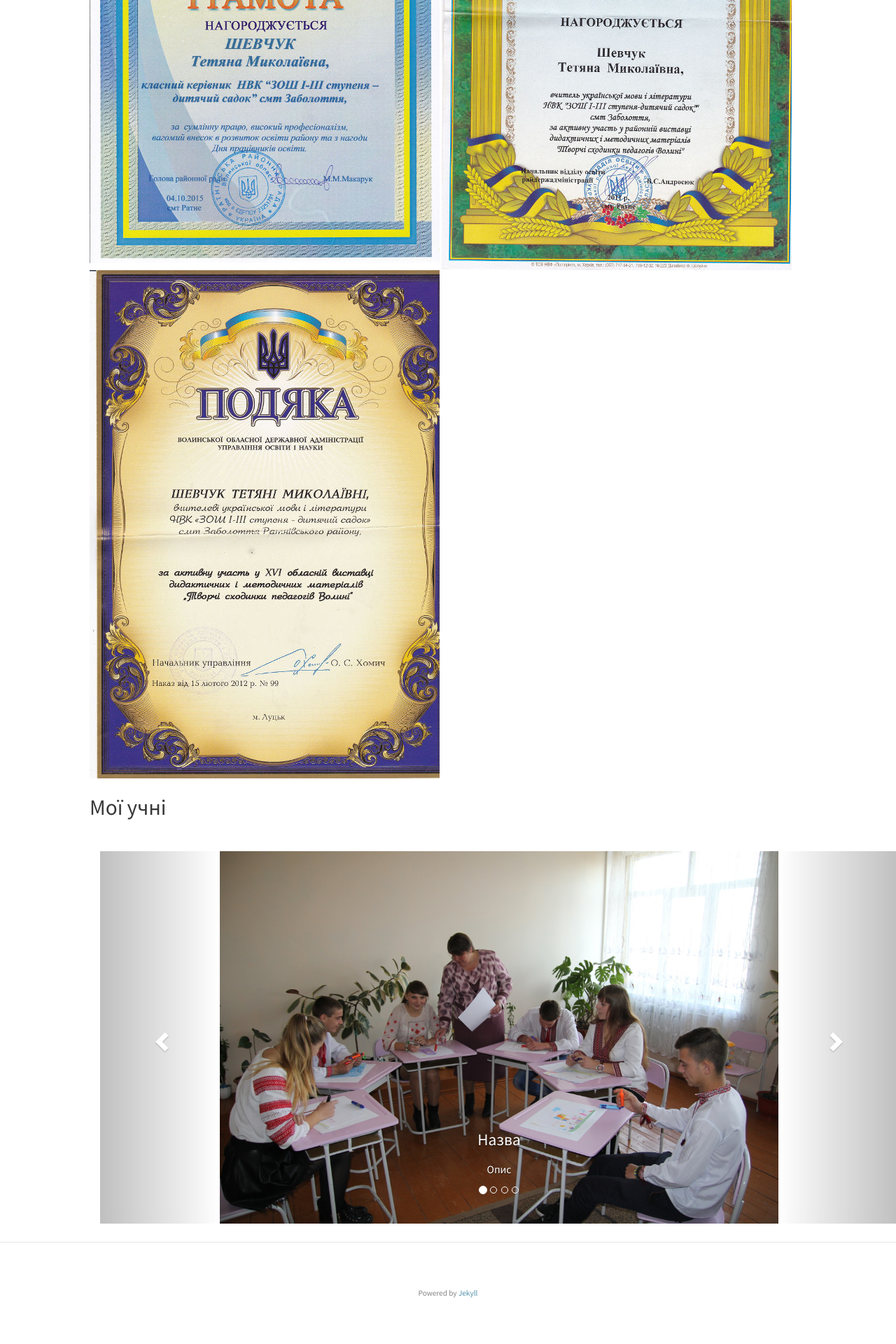
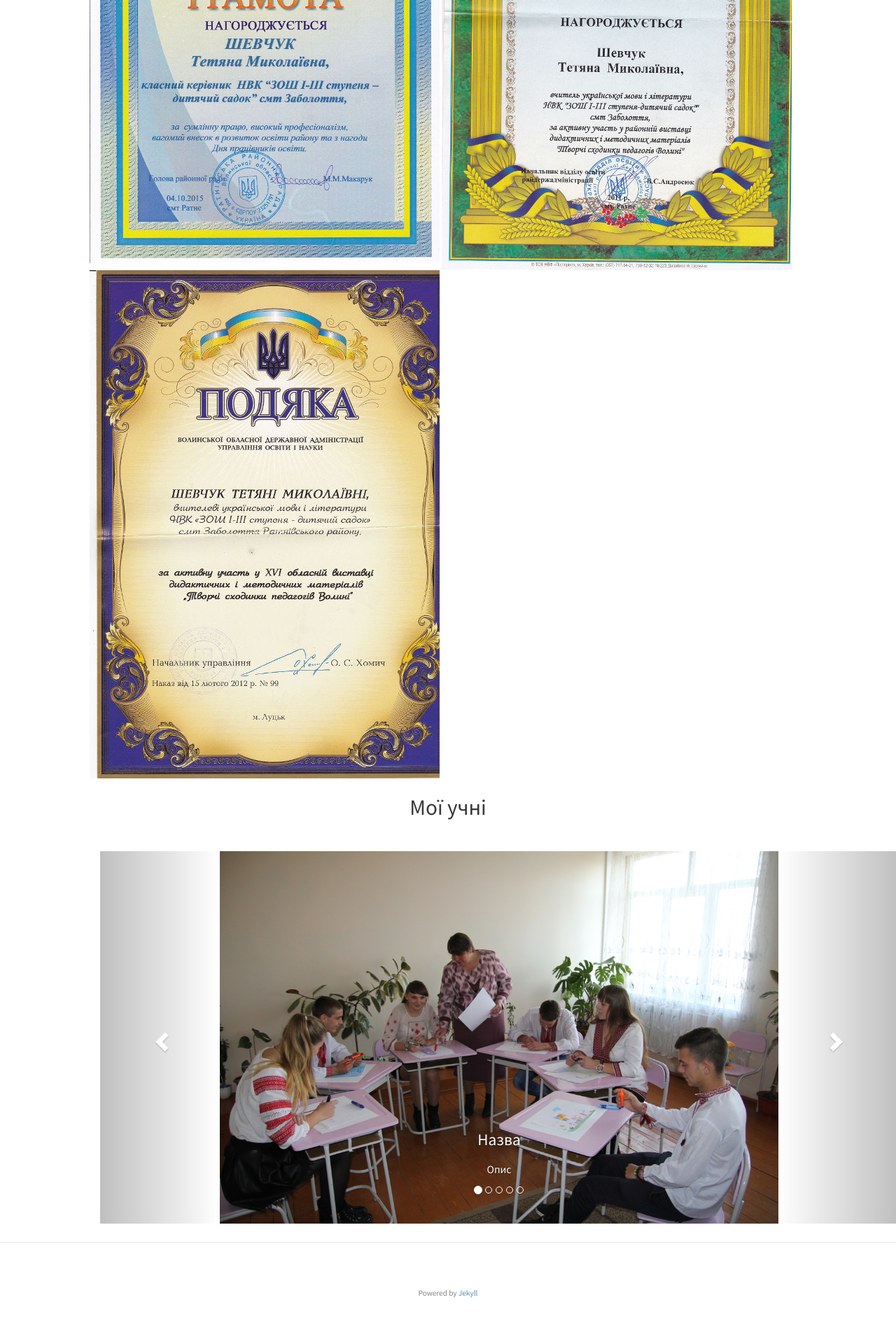
Before and after one commit to tetyanashevchuk/tetyanashevchuk.github.io, a Jekyll site: the page built from pedagogic_portrait/index.html, in a window 1280 px wide. Shown: the part 2008-3928 px from the top of the page at 70% size. Built offline with Jekyll 4.4.1, drawn with Linux system fonts in a browser that asks for light colours; nearby versions of some CDN libraries.

Commit message:
added students portraits

```diff
--- a/pedagogic_portrait/index.html
+++ b/pedagogic_portrait/index.html
@@ -94,7 +94,7 @@
 
 
   <!--  move to page -->
-  <h2>Мої учні</h2>
+  <h2 align="center">Мої учні</h2>
 
 <div class="container">
   <br>
@@ -102,9 +102,10 @@
     <!-- Indicators -->
     <ol class="carousel-indicators">
       <li data-target="#myCarousel" data-slide-to="0" class="active"></li>
-      <li data-target="#myCarousel" data-slide-to="1"></li>
-      <li data-target="#myCarousel" data-slide-to="2"></li>
       <li data-target="#myCarousel" data-slide-to="3"></li>
+      <li data-target="#myCarousel" data-slide-to="6"></li>
+      <li data-target="#myCarousel" data-slide-to="9"></li>
+      <li data-target="#myCarousel" data-slide-to="12"></li>
     </ol>
 
     <!-- Wrapper for slides -->
@@ -142,6 +143,94 @@
         </div>
       </div>
 
+      <div class="item">
+        <img src="../images/studentsPhoto/5.JPG" alt="" width="460" height="345">
+        <div class="carousel-caption">
+          <h3>Назва</h3>
+          <p>Опис</p>
+        </div>
+      </div>
+
+      <div class="item">
+        <img src="../images/studentsPhoto/6.JPG" alt="" width="460" height="345">
+        <div class="carousel-caption">
+          <h3>Назва</h3>
+          <p>Опис</p>
+        </div>
+      </div>
+
+      <div class="item">
+        <img src="../images/studentsPhoto/7.JPG" alt="" width="460" height="345">
+        <div class="carousel-caption">
+          <h3>Назва</h3>
+          <p>Опис</p>
+        </div>
+      </div>
+
+      <div class="item">
+        <img src="../images/studentsPhoto/8.JPG" alt="" width="460" height="345">
+        <div class="carousel-caption">
+          <h3>Назва</h3>
+          <p>Опис</p>
+        </div>
+      </div>
+
+      <div class="item">
+        <img src="../images/studentsPhoto/9.JPG" alt="" width="460" height="345">
+        <div class="carousel-caption">
+          <h3>Назва</h3>
+          <p>Опис</p>
+        </div>
+      </div>
+
+      <div class="item">
+        <img src="../images/studentsPhoto/10.JPG" alt="" width="460" height="345">
+        <div class="carousel-caption">
+          <h3>Назва</h3>
+          <p>Опис</p>
+        </div>
+      </div>
+
+      <div class="item">
+        <img src="../images/studentsPhoto/11.JPG" alt="" width="460" height="345">
+        <div class="carousel-caption">
+          <h3>Назва</h3>
+          <p>Опис</p>
+        </div>
+      </div>
+
+      <div class="item">
+        <img src="../images/studentsPhoto/12.JPG" alt="" width="460" height="345">
+        <div class="carousel-caption">
+          <h3>Назва</h3>
+          <p>Опис</p>
+        </div>
+      </div>
+
+      <div class="item">
+        <img src="../images/studentsPhoto/13.JPG" alt="" width="460" height="345">
+        <div class="carousel-caption">
+          <h3>Назва</h3>
+          <p>Опис</p>
+        </div>
+      </div>
+
+      <div class="item">
+        <img src="../images/studentsPhoto/14.JPG" alt="" width="460" height="345">
+        <div class="carousel-caption">
+          <h3>Назва</h3>
+          <p>Опис</p>
+        </div>
+      </div>
+
+      <div class="item">
+        <img src="../images/studentsPhoto/15.JPG" alt="" width="460" height="345">
+        <div class="carousel-caption">
+          <h3>Назва</h3>
+          <p>Опис</p>
+        </div>
+      </div>
+
     </div>
 
     <!-- Left and right controls -->
```
